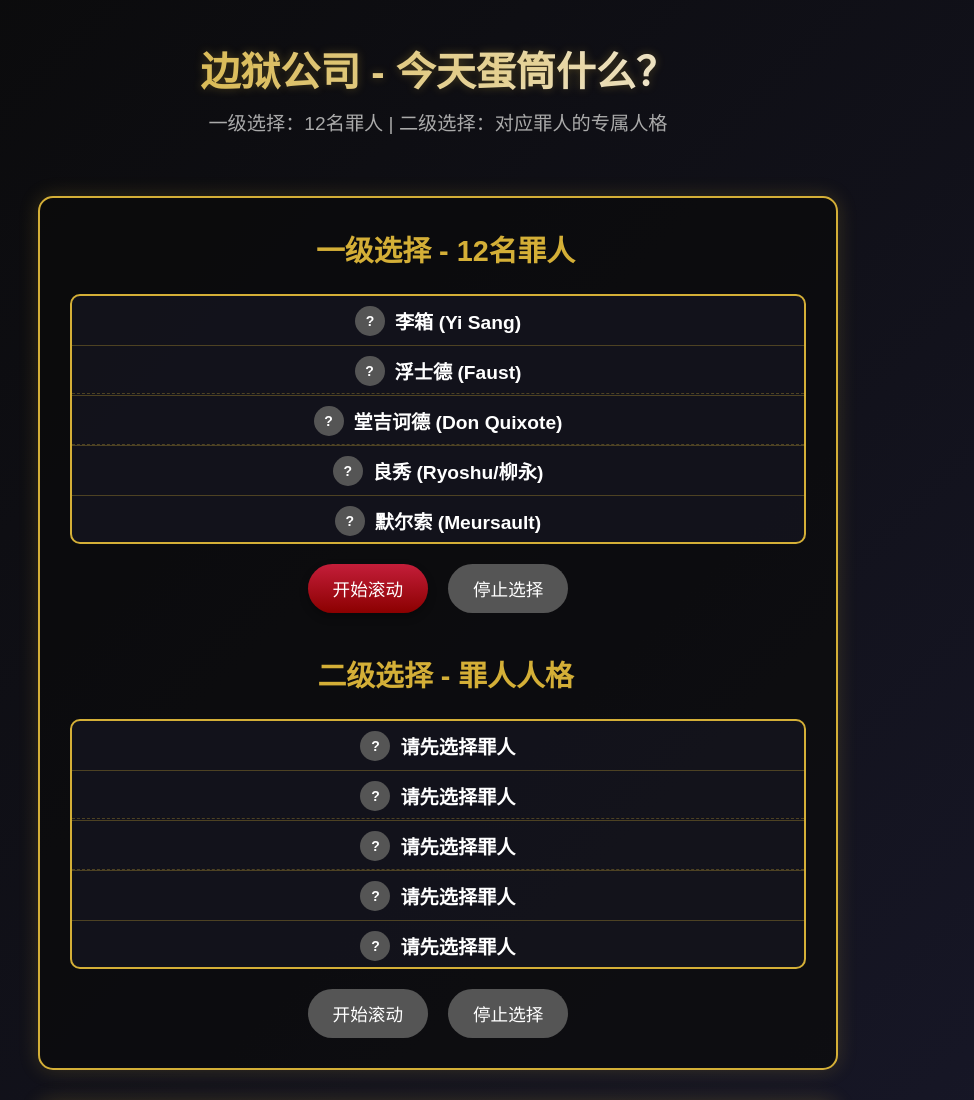
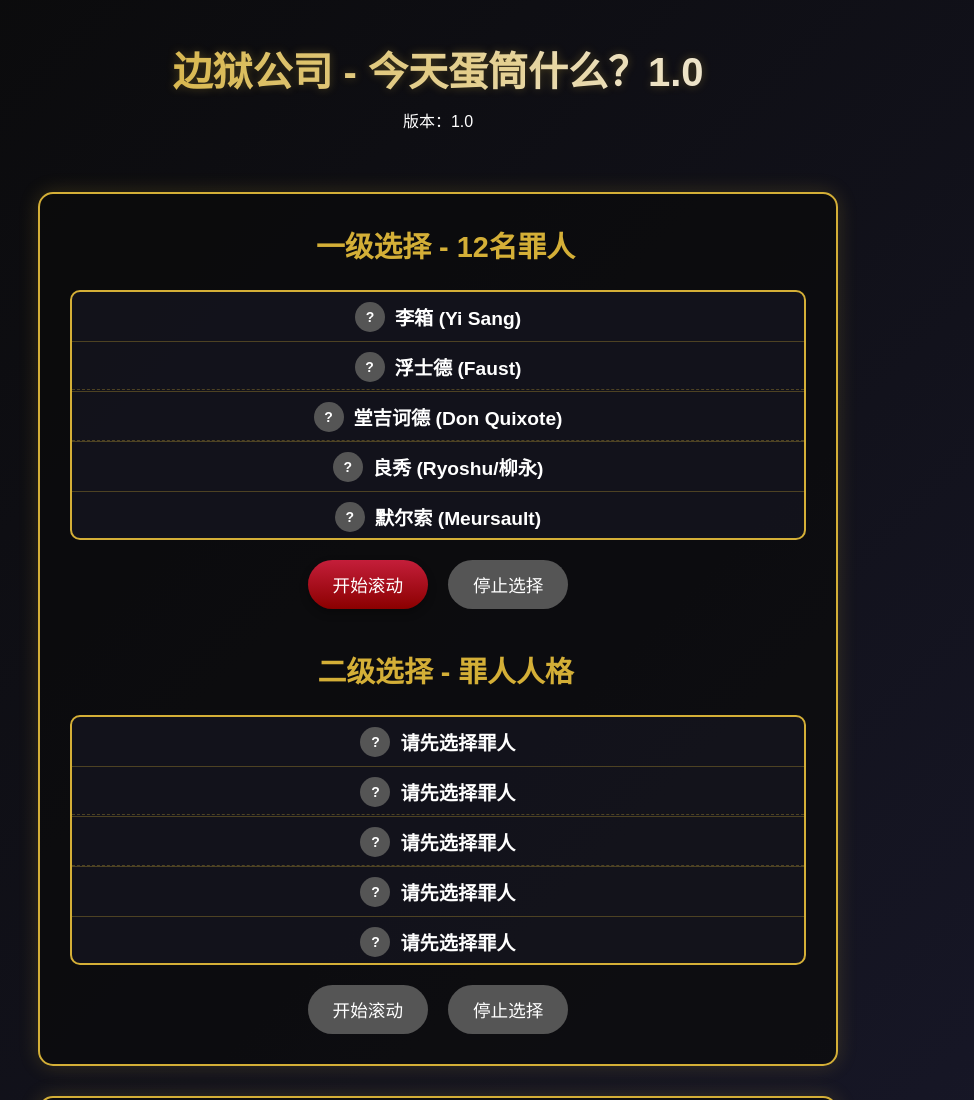
Before and after one commit to Jhh003/Limbus-Company, a plain HTML site: page index.html in a window 1280 px wide. Shown: the top 1100 px of the page, without its empty margins (202-1176 px from the left). Drawn offline with Linux system fonts and the light colour scheme.

Commit message:
Update index.html

```diff
--- a/index.html
+++ b/index.html
@@ -237,8 +237,8 @@
 <body>
     <div class="container">
         <header>
-            <h1>边狱公司 - 今天蛋筒什么？</h1>
-            <p class="subtitle">一级选择：12名罪人 | 二级选择：对应罪人的专属人格</p>
+            <h1>边狱公司 - 今天蛋筒什么？1.0</h1>
+            <p class="description">版本：1.0</p>
         </header>
 
         <div class="selector-container">
@@ -725,4 +725,5 @@
         window.addEventListener('DOMContentLoaded', init);
     </script>
 </body>
+
 </html>
```
